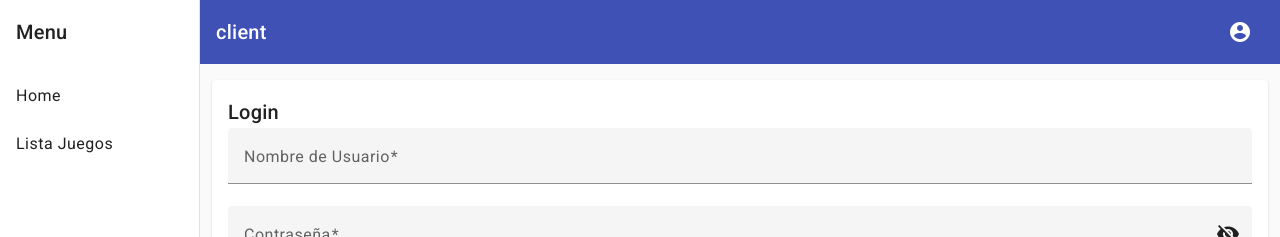
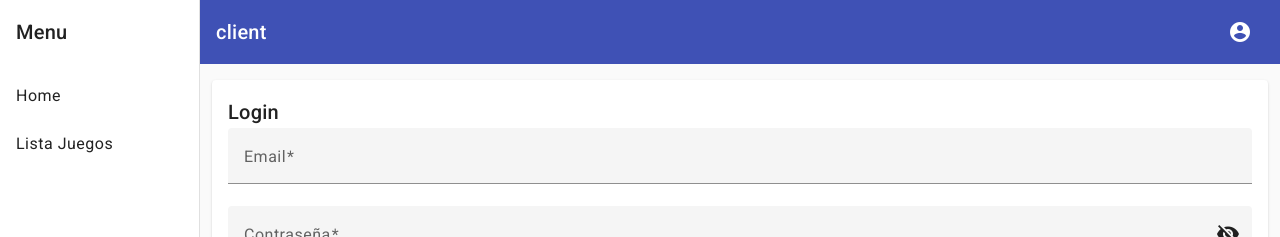
Before and after one commit to h-pozuelo/VaporProject, an Angular app in the folder Front-end/client/: page /login in a window 1280 px wide. Shown: the top 237 px of the page. Built offline with nearby package versions, Linux system fonts and the light colour scheme.

Commit message:
cambio login
es email, no username

```diff
--- a/Front-end/client/src/app/pages/login/login.component.html
+++ b/Front-end/client/src/app/pages/login/login.component.html
@@ -15,10 +15,10 @@
                 <div class="row">
                     <div class="col">
                         <mat-form-field class="w-100">
-                            <mat-label>Nombre de Usuario</mat-label>
-                            <input matInput type="text" formControlName="username" />
-                            @if (validateControl('username') && hasError('username', 'required')) {
-                            <mat-error>Nombre de Usuario es <strong>requerido</strong></mat-error>
+                            <mat-label>Email</mat-label>
+                            <input matInput type="text" formControlName="email" />
+                            @if (validateControl('email') && hasError('email', 'required')) {
+                            <mat-error>Email de Usuario es <strong>requerido</strong></mat-error>
                             }
                         </mat-form-field>
                     </div>
--- a/Front-end/client/src/app/pages/login/login.component.ts
+++ b/Front-end/client/src/app/pages/login/login.component.ts
@@ -34,7 +34,7 @@ export class LoginComponent implements OnInit {
 
 
   loginForm: FormGroup = new FormGroup({
-    username: new FormControl(""),
+    email: new FormControl(""),
     password: new FormControl("")
   });
   errorMessage: string = '';
@@ -48,7 +48,7 @@ export class LoginComponent implements OnInit {
 
   ngOnInit(): void {
     this.loginForm = this.formBuilder.group({
-      username: ['', Validators.required],
+      email: ['', Validators.required],
       password: ['', Validators.required]
     })
     this.returnUrl = this.route.snapshot.queryParams['returnUrl'] || '/';
@@ -77,7 +77,7 @@ export class LoginComponent implements OnInit {
     const login = { ...loginFormValue };
 
     const userForAuth: UserForAuthenticationDto = {
-      email: login.username,
+      email: login.email,
       password: login.password
     }
     this.authService.loginUser(userForAuth)
```
